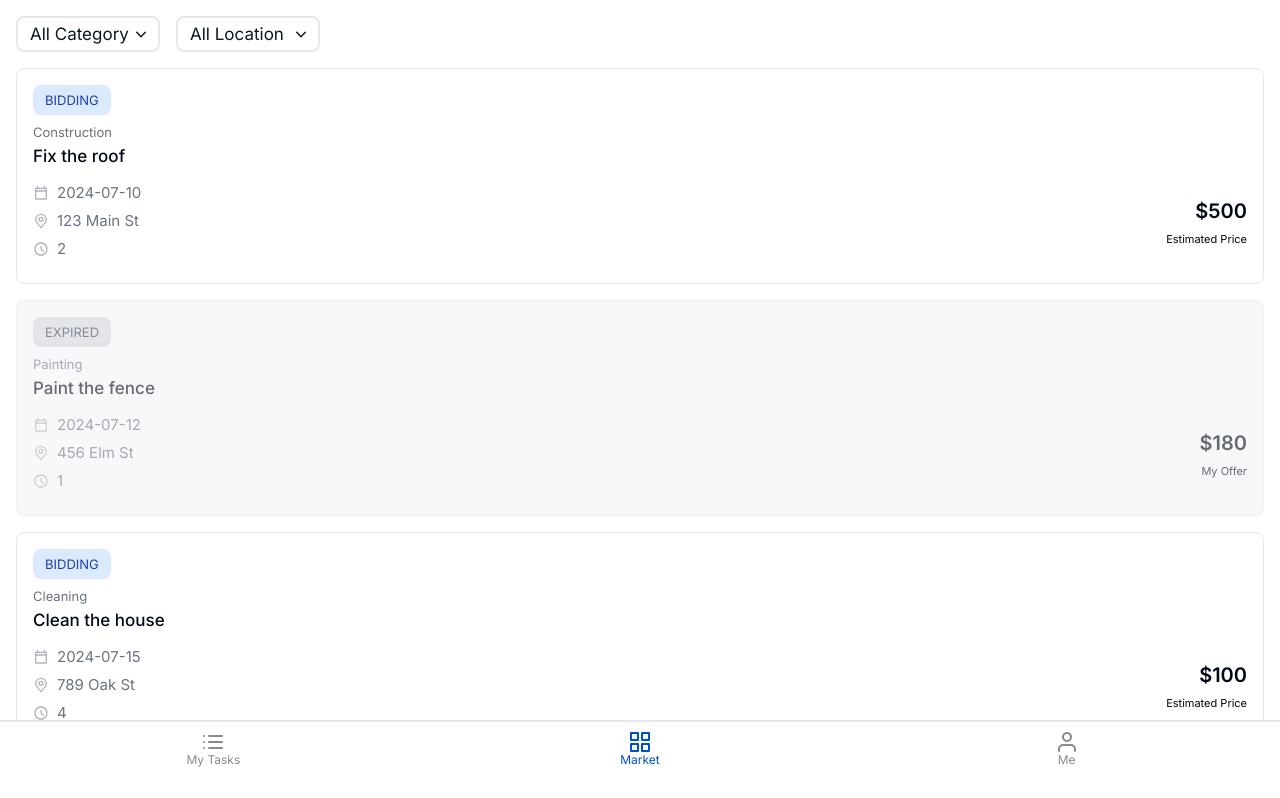
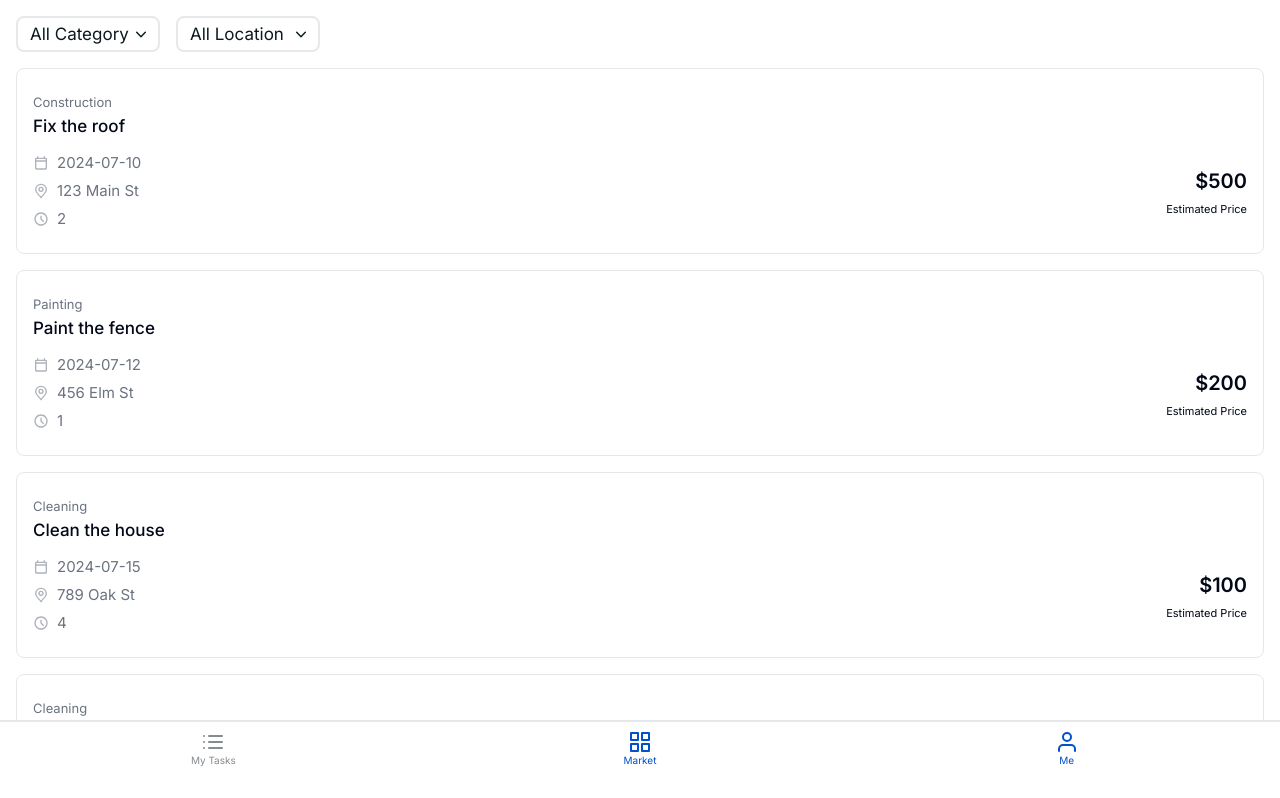
Before and after one commit to codersforcauses/penni, a Next.js app in the folder client/: page /bidder/market in a window 1280 px wide. Shown: the top 798 px of the page. Built offline with nearby package versions, Linux system fonts and the light colour scheme.

Commit message:
Make a directory to keep bidder page component. Edit bottomNav

```diff
--- a/client/src/components/ui/bidder-mytasks-page.tsx
+++ b/client/src/components/ui/bidder/bidder-mytasks-page.tsx
@@ -1,6 +1,6 @@
 import { useEffect, useState } from "react";
 
-import EmptyListDisplay from "./empty-list-display";
+import EmptyListDisplay from "../empty-list-display";
 import TaskCard from "./task-card";
 import TopNavtab from "./top-navtab";
 
--- /dev/null
+++ b/client/src/components/ui/bidder/bottom-nav.tsx
@@ -0,0 +1,97 @@
+// "use client";
+import Link from "next/link";
+import { useRouter } from "next/router";
+import { useEffect, useRef, useState } from "react";
+
+import { BottomNavIconProps, MarketIcon, MeIcon, MyTasksIcon } from "../icons";
+
+const activeStyle = "text-penni-main";
+const inactiveStyle = "text-penni-text-tertiary-light-mode";
+
+interface Nav {
+  IconComponent: React.FC<BottomNavIconProps>;
+  alt: string;
+  text: string;
+  link: string; // in case link to other page when the component is used in the page
+}
+
+const navLists: Nav[] = [
+  {
+    IconComponent: MyTasksIcon,
+    alt: "Icon of my tasks",
+    text: "My Tasks",
+    link: "/bidder",
+  },
+  {
+    IconComponent: MarketIcon,
+    alt: "Icon of market",
+    text: "Market",
+    link: "/bidder/market",
+  },
+  {
+    IconComponent: MeIcon,
+    alt: "Icon of me",
+    text: "Me",
+    link: "/bidder/market",
+  },
+];
+
+// navIndex prop can only be 0,1,2, representing the index of these icons. Can be used to define the initial color of the ui
+export default function BottomNav({
+  isFixed = true,
+  children,
+}: {
+  isFixed?: boolean;
+  children: React.ReactNode;
+}) {
+  const router = useRouter();
+  const [paddingBottom, setPaddingBottom] = useState<number>(0);
+  const isActive = (path: string) => {
+    return router.pathname === path;
+  };
+  const targetDivRef = useRef<HTMLDivElement>(null);
+  useEffect(() => {
+    if (targetDivRef.current) {
+      setPaddingBottom(targetDivRef.current.offsetHeight);
+    }
+  });
+  return (
+    <div>
+      <div style={{ paddingBottom: `${isFixed ? paddingBottom : 0}px` }}>
+        {children}
+      </div>
+      <div
+        ref={targetDivRef}
+        className={`border-t-penni-border-light-mode ${isFixed ? "fixed bottom-0" : ""} h-20 w-full border-t-2 bg-penni-background-light-mode`}
+      >
+        <ul className="navigationlabel flex h-full cursor-pointer items-start">
+          {navLists.map((navItem, index) => (
+            <li
+              key={index}
+              className={`${isActive(navItem.link) ? activeStyle : inactiveStyle} h-full w-1/3`}
+            >
+              {isActive(navItem.link) ? (
+                <div className="flex flex-col items-center pt-2">
+                  <div>
+                    <navItem.IconComponent alt={navItem.alt} />
+                  </div>
+                  <p>{navItem.text}</p>
+                </div>
+              ) : (
+                <Link
+                  href={navItem.link}
+                  className="flex flex-col items-center pt-2"
+                >
+                  <div>
+                    <navItem.IconComponent alt={navItem.alt} />
+                  </div>
+                  <p>{navItem.text}</p>
+                </Link>
+              )}
+            </li>
+          ))}
+        </ul>
+      </div>
+    </div>
+  );
+}
--- /dev/null
+++ b/client/src/components/ui/bidder/my-offer.tsx
@@ -0,0 +1,26 @@
+import { EditIcon } from "../icons";
+
+interface MyOfferProp {
+  text: string;
+  amount: string;
+  onClick?: (...args: any[]) => void;
+}
+
+function MyOffer({ text, amount, onClick }: MyOfferProp) {
+  return (
+    <div className="px-4 py-3" onClick={onClick}>
+      <div className="flex h-14 w-full flex-row items-center rounded-lg bg-penni-text-regular-light-mode bg-opacity-5 p-4">
+        <span className="w-full text-lg font-medium text-penni-text-regular-light-mode">
+          {text}: {amount}
+        </span>
+        {onClick && (
+          <div className="ml-4 size-6">
+            <EditIcon strokeColour="penni-text-regular-light-mode" />
+          </div>
+        )}
+      </div>
+    </div>
+  );
+}
+
+export default MyOffer;
--- a/client/src/components/ui/bottom-nav.tsx
+++ /dev/null
@@ -1,83 +0,0 @@
-import Link from "next/link";
-import * as React from "react";
-import { useState } from "react";
-
-import { MarketIcon, MeIcon, MyTasksIcon } from "./icons";
-
-interface BottomNavIconProps extends React.SVGProps<SVGSVGElement> {
-  className?: string; // use to change color of the svg pic
-  alt?: string;
-}
-
-interface Icon {
-  IconComponent: React.FC<BottomNavIconProps>;
-  alt: string;
-  text: string;
-  link?: string; // in case link to other page when the component is used in the page
-  id: 0 | 1 | 2;
-}
-
-const iconLists: Icon[] = [
-  {
-    IconComponent: MyTasksIcon,
-    alt: "Icon of my tasks",
-    text: "My Tasks",
-    id: 0,
-    link: "/bidder",
-  },
-  {
-    IconComponent: MarketIcon,
-    alt: "Icon of market",
-    text: "Market",
-    id: 1,
-    link: "/bidder/market",
-  },
-  {
-    IconComponent: MeIcon,
-    alt: "Icon of me",
-    text: "Me",
-    id: 2,
-  },
-];
-
-// navIndex prop can only be 0,1,2, representing the index of these icons. Can be used to define the initial color of the ui
-const BottomNav = ({
-  navIndex,
-  isFixed = true,
-}: {
-  navIndex: 0 | 1 | 2;
-  isFixed?: boolean;
-}) => {
-  const [changeColor, setChangeColor] = useState(navIndex);
-  const handleItemClick = (idx: 0 | 1 | 2) => {
-    setChangeColor(idx);
-  };
-
-  return (
-    <div
-      className={`border-t-penni-border-light-mode ${isFixed ? "fixed bottom-0" : ""} h-20 w-full border-t-2 bg-penni-background-light-mode`}
-    >
-      <ul className="flex h-12 cursor-pointer text-xs leading-3">
-        {iconLists.map((iconItem) => (
-          <li
-            key={iconItem.id}
-            className={`${changeColor === iconItem.id ? "text-penni-main" : "text-penni-text-tertiary-light-mode"} w-1/3`}
-            onClick={() => handleItemClick(iconItem.id)}
-          >
-            <Link
-              href={iconItem.link || ""}
-              className="flex flex-col items-center pt-2"
-            >
-              <div>
-                <iconItem.IconComponent alt={iconItem.alt} />
-              </div>
-              <p>{iconItem.text}</p>
-            </Link>
-          </li>
-        ))}
-      </ul>
-    </div>
-  );
-};
-
-export default BottomNav;
--- a/client/src/components/ui/icons.tsx
+++ b/client/src/components/ui/icons.tsx
@@ -74,7 +74,7 @@ export function DropdownIcon({
 }
 
 /* Bottom navBar icons */
-interface BottomNavIconProps extends React.SVGProps<SVGSVGElement> {
+export interface BottomNavIconProps extends React.SVGProps<SVGSVGElement> {
   className?: string; // use to change color of the svg pic
   alt?: string;
 }
--- a/client/src/components/ui/me-page.tsx
+++ /dev/null
@@ -1,16 +0,0 @@
-//this page is the personla page payout
-
-import { ReactNode } from "react";
-
-import BottomNav from "./bottom-nav";
-
-const MeLayout = ({ children }: { children: ReactNode }) => {
-  return (
-    <>
-      <main>{children}</main>
-      <BottomNav navIndex={1} />
-    </>
-  );
-};
-
-export default MeLayout;
--- a/client/src/components/ui/myOffer.tsx
+++ /dev/null
@@ -1,28 +0,0 @@
-import React from 'react';
-
-import { EditIcon } from './icons';
-
-interface MyOfferProp {
-    text: string;
-    amount: string;
-    onClick?: (...args: any[]) => void;
-}
-
-function MyOffer({ text, amount, onClick }: MyOfferProp) {
-    return (
-        <div className="px-4 py-3" onClick={onClick}>
-            <div className="flex h-14 w-full flex-row items-center rounded-lg bg-penni-text-regular-light-mode bg-opacity-5 p-4">
-                <span className="w-full text-lg font-medium text-penni-text-regular-light-mode">
-                    {text}: {amount}
-                </span>
-                {onClick && (
-                    <div className="ml-4 size-6">
-                        <EditIcon strokeColour="penni-text-regular-light-mode" />
-                    </div>
-                )}
-            </div>
-        </div>
-    );
-}
-
-export default MyOffer;
--- a/client/src/pages/bidder/index.tsx
+++ b/client/src/pages/bidder/index.tsx
@@ -1,11 +1,12 @@
-import BidderMyTasks from "@/components/ui/bidder-mytasks-page";
-import BottomNav from "@/components/ui/bottom-nav";
+import BidderMyTasks from "@/components/ui/bidder/bidder-mytasks-page";
+import BottomNav from "@/components/ui/bidder/bottom-nav";
 
 export default function Bidder() {
   return (
     <div>
-      <BidderMyTasks name="Leanne Graham" />
-      <BottomNav navIndex={0} />
+      <BottomNav>
+        <BidderMyTasks name="Leanne Graham" />
+      </BottomNav>
     </div>
   );
 }
--- a/client/src/pages/bidder/market.tsx
+++ b/client/src/pages/bidder/market.tsx
@@ -1,15 +1,14 @@
 import { useState } from "react";
 
+import BottomNav from "@/components/ui/bidder/bottom-nav";
+import TaskCard, { TaskCardProps } from "@/components/ui/bidder/task-card";
 import { MarketDropdown } from "@/components/ui/dropdown";
-import MeLayout from "@/components/ui/me-page";
-import TaskCard, { TaskCardProps } from "@/components/ui/task-card";
 
 import type { NextPageWithLayout } from "../_app";
 
 const MarketPage: NextPageWithLayout = () => {
   const tasks: TaskCardProps[] = [
     {
-      state: "BIDDING",
       category: "Construction",
       title: "Fix the roof",
       date: "2024-07-10",
@@ -20,7 +19,6 @@ const MarketPage: NextPageWithLayout = () => {
       priceType: "Estimated Price",
     },
     {
-      state: "EXPIRED",
       category: "Painting",
       title: "Paint the fence",
       date: "2024-07-12",
@@ -28,10 +26,9 @@ const MarketPage: NextPageWithLayout = () => {
       duration: "1",
       estimatePrice: "200",
       myOfferPrice: "180",
-      priceType: "My Offer",
+      priceType: "Estimated Price",
     },
     {
-      state: "BIDDING",
       category: "Cleaning",
       title: "Clean the house",
       date: "2024-07-15",
@@ -42,7 +39,6 @@ const MarketPage: NextPageWithLayout = () => {
       priceType: "Estimated Price",
     },
     {
-      state: "BIDDING",
       category: "Cleaning",
       title: "Clean the house",
       date: "2024-07-15",
@@ -59,7 +55,7 @@ const MarketPage: NextPageWithLayout = () => {
   const locations = ["All Location", "123 Main St", "456 Elm St", "789 Oak St"];
 
   return (
-    <MeLayout>
+    <BottomNav>
       <div className="m-4 flex justify-start space-x-4">
         <MarketDropdown
           value={selectedCategory}
@@ -83,11 +79,7 @@ const MarketPage: NextPageWithLayout = () => {
         .map((task, index) => (
           <TaskCard key={index} {...task} />
         ))}
-
-      <br />
-      <br />
-      <br />
-    </MeLayout>
+    </BottomNav>
   );
 };
 
--- a/client/src/pages/component-showcase.tsx
+++ b/client/src/pages/component-showcase.tsx
@@ -1,6 +1,8 @@
 import { useState } from "react";
 
-import BottomNav from "@/components/ui/bottom-nav";
+import BottomNav from "@/components/ui/bidder/bottom-nav";
+import TaskCard from "@/components/ui/bidder/task-card";
+import TopNavtab from "@/components/ui/bidder/top-navtab";
 import { Button } from "@/components/ui/button";
 import {
   ErrorCallout,
@@ -30,8 +32,6 @@ import {
 } from "@/components/ui/inputs";
 import PersonDetail from "@/components/ui/person-detail";
 import ProfileTag from "@/components/ui/profile-tags";
-import TaskCard from "@/components/ui/task-card";
-import TopNavtab from "@/components/ui/top-navtab";
 
 function ComponentSection({
   title,
@@ -251,7 +251,7 @@ export default function ComponentShowcase() {
 
         <ComponentSection title="Bottom Nav">
           <div className="w-full">
-            <BottomNav isFixed={false} navIndex={0} />
+            <BottomNav isFixed={false} children={<></>} />
           </div>
         </ComponentSection>
 
```
Also changed, not shown: client/src/components/ui/bidder/task-card.tsx (renamed from client/src/components/ui/task-card.tsx), client/src/components/ui/bidder/top-navtab.tsx (renamed from client/src/components/ui/top-navtab.tsx).
